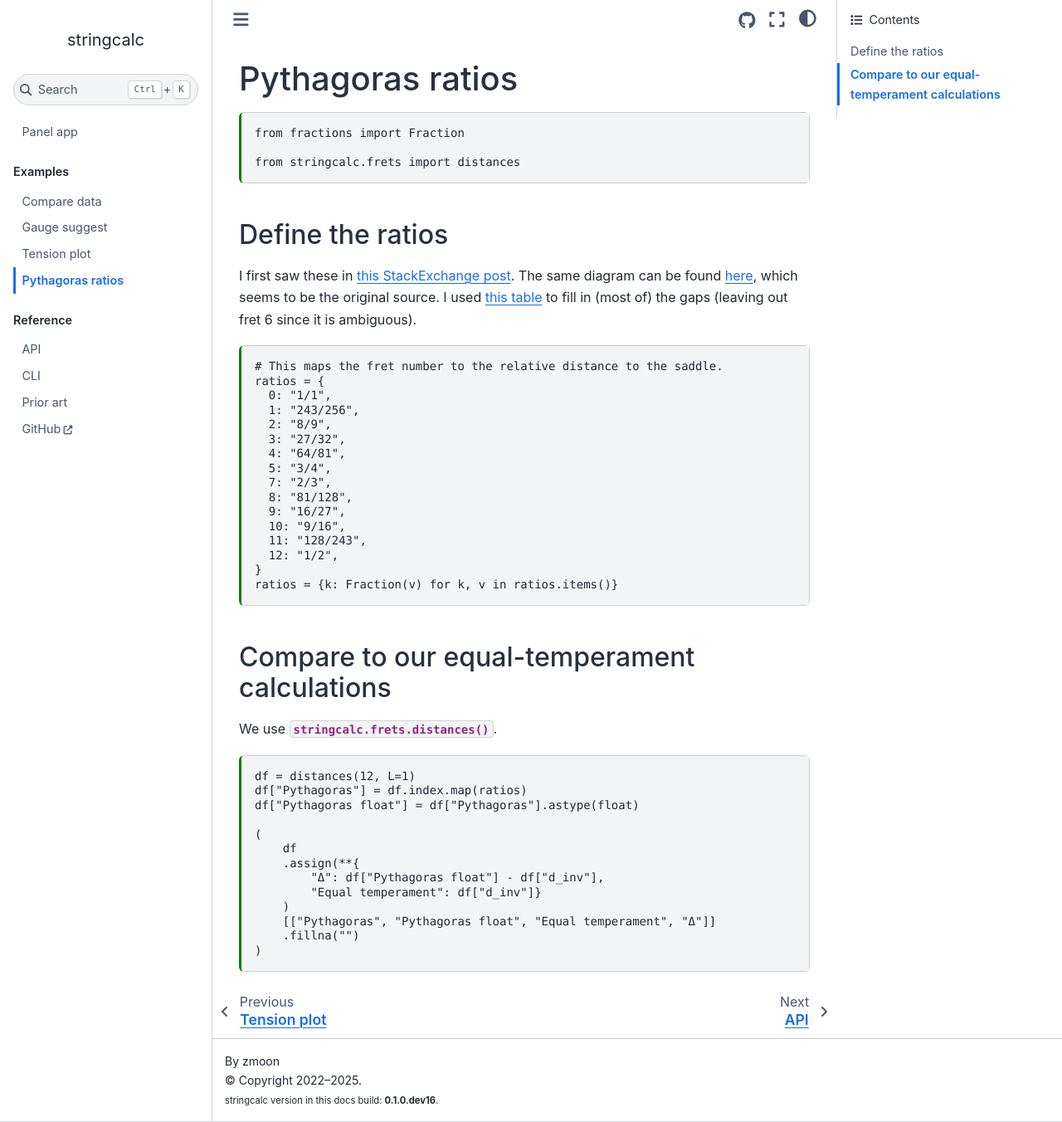
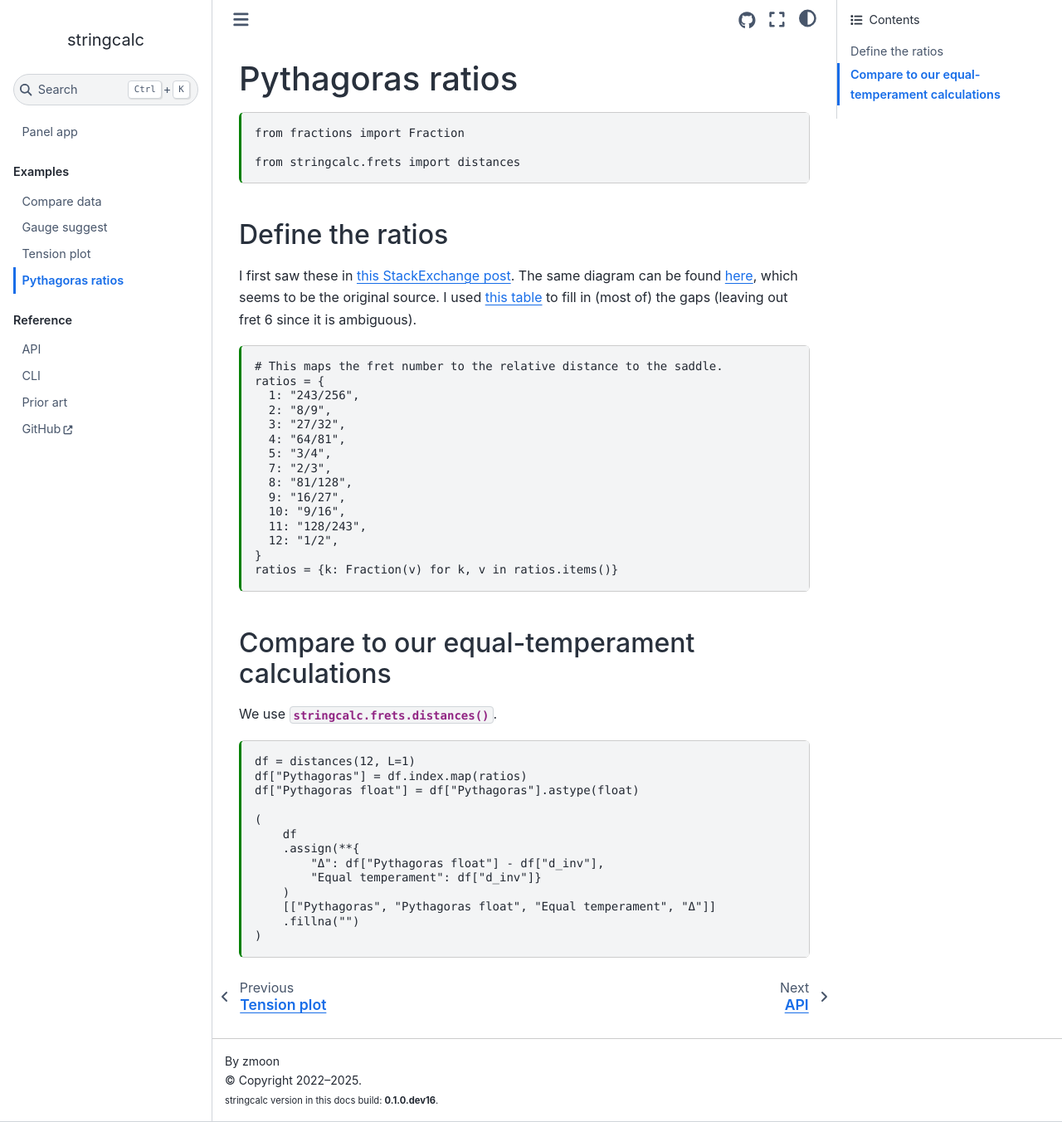
Before and after one commit to zmoon/stringcalc, a Sphinx documentation site: the page built from docs/examples/pythagoras-ratios.md, in a window 1280 px wide and 1352 px high. Shown: the whole window at 83% size. Built offline with Sphinx 7.4.7 and the Sphinx Book theme 1.1.4, drawn with Linux system fonts in a browser that asks for light colours.

Commit message:
Don't need

````diff
--- a/docs/examples/pythagoras-ratios.md
+++ b/docs/examples/pythagoras-ratios.md
@@ -21,7 +21,6 @@ I used [this table](https://en.wikipedia.org/wiki/Pythagorean_tuning#Method) to
 ```{code-cell} ipython3
 # This maps the fret number to the relative distance to the saddle.
 ratios = {
-  0: "1/1",
   1: "243/256",
   2: "8/9",
   3: "27/32",
````
